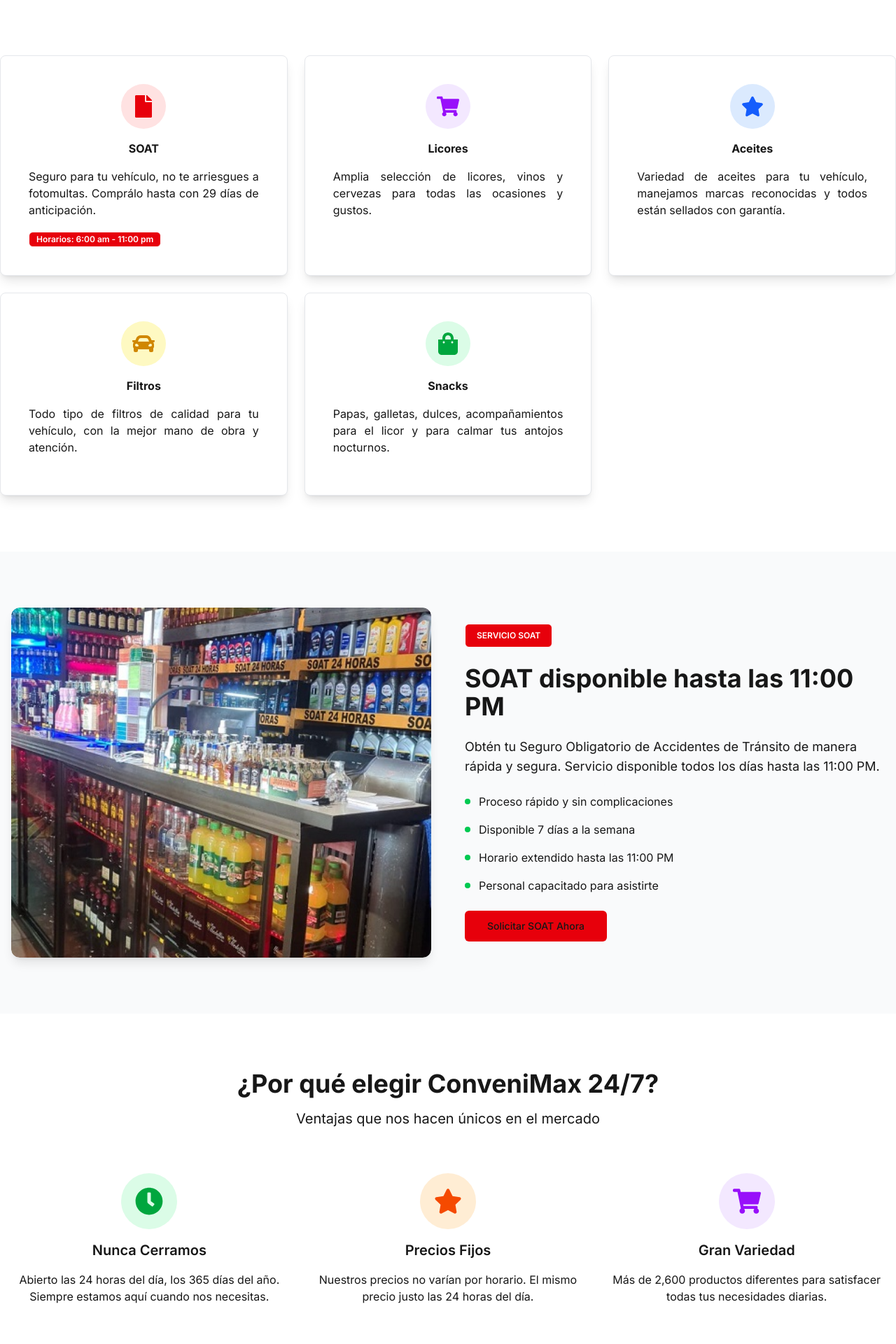
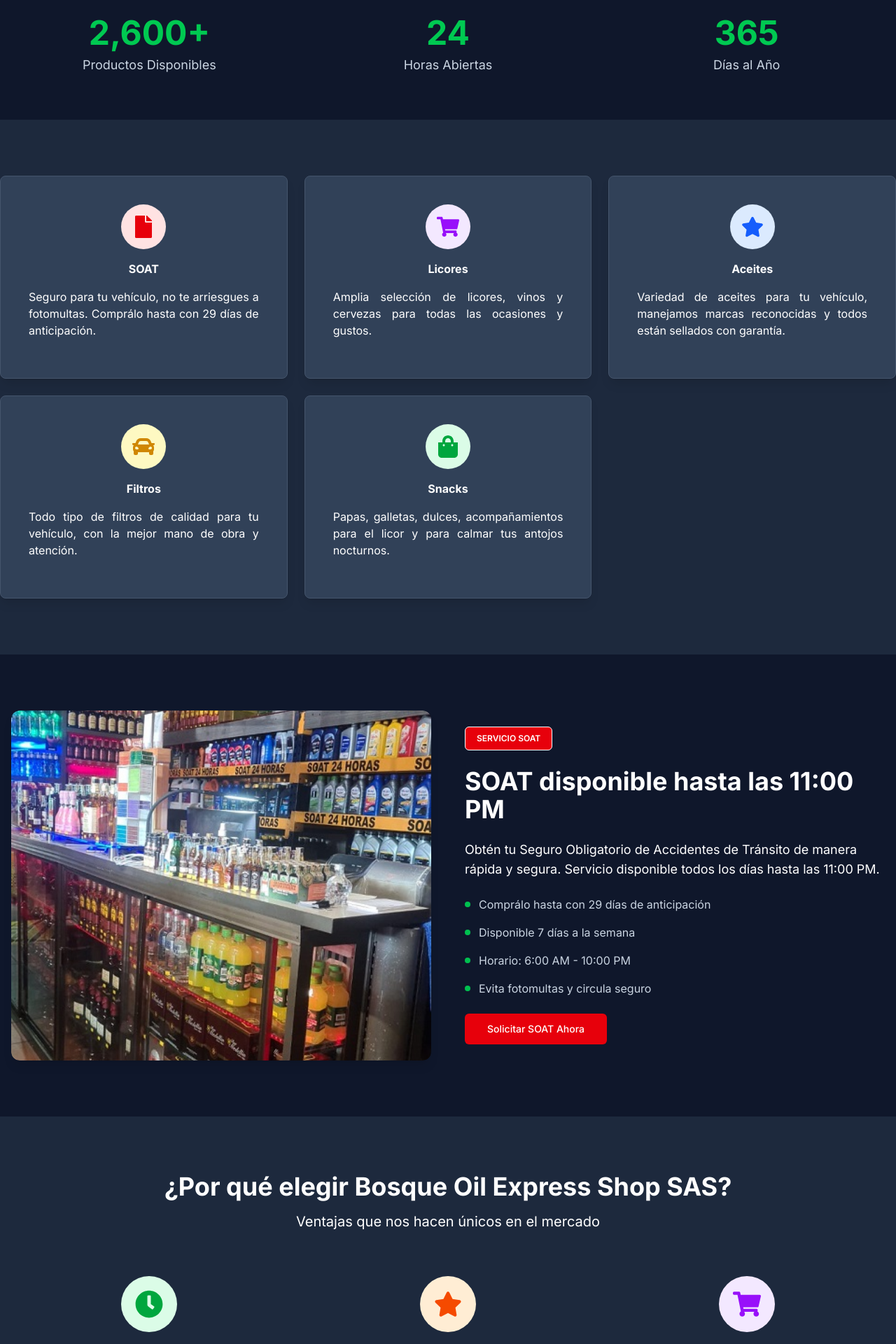
Before and after one commit to YeisonHenao/Bosque-oil-express-shop, a Next.js app: page / in a window 1280 px wide. Shown: the part 820-2740 px from the top of the page at 70% size. Built offline with nearby package versions, Linux system fonts and the light colour scheme.

Commit message:
Se convierte el proyecto en un tema oscuro con animaciones

```diff
--- a/src/app/layout.tsx
+++ b/src/app/layout.tsx
@@ -4,8 +4,6 @@
 import "./globals.css";
 import { Inter } from 'next/font/google' // Importa la fuente Inter
 
-// Configura la fuente. Puedes especificar los pesos que quieres cargar.
-// 'subsets: ['latin']' es esencial para que la fuente funcione correctamente.
 const inter = Inter({ subsets: ['latin'], variable: '--font-inter' })
 
 
--- a/src/app/page.tsx
+++ b/src/app/page.tsx
@@ -7,6 +7,7 @@
 import Button from "@/components/ui/Button";
 import SoatContentSection from "@/components/SoatContentSection";
 import { FloatingElements } from "@/components/FloatingElements";
+import { CounterSection } from "@/components/CounterSection";
 import {
   FaFile,
   FaShoppingCart,
@@ -26,7 +27,11 @@
       <HeroComponent>
         <HeroContent />
       </HeroComponent>
-      <div className="container mx-auto grid grid-cols-1 md:grid-cols-2 lg:grid-cols-3 gap-6 mt-10 max-w-screen-xl py-20">
+      <CounterSection />
+      {/* Feature Cards */}
+      <section id="featureCards" className="bg-slate-800 text-white">
+        <div className="container mx-auto grid grid-cols-1 md:grid-cols-2 lg:grid-cols-3 gap-6 max-w-screen-xl py-20">
+          <AnimatedSection animation="slideUp" delay={100}>
             <Card>
               <div className="w-16 h-16 bg-red-100 rounded-full flex items-center justify-center mx-auto mb-4">
                 <FaFile className="h-8 w-8 text-red-600" />
@@ -38,11 +43,9 @@
                 Seguro para tu vehículo, no te arriesgues a fotomultas. Comprálo
                 hasta con 29 días de anticipación.
               </p>
-          <Badge className="bg-red-600 text-white">
-            {" "}
-            Horarios: 6:00 am - 11:00 pm{" "}
-          </Badge>
             </Card>
+          </AnimatedSection>
+          <AnimatedSection animation="slideUp" delay={200}>
             <Card>
               <div className="w-16 h-16 bg-purple-100 rounded-full flex items-center justify-center mx-auto mb-4">
                 <FaShoppingCart className="h-8 w-8 text-purple-600" />
@@ -55,6 +58,8 @@
                 ocasiones y gustos.
               </p>
             </Card>
+          </AnimatedSection>
+          <AnimatedSection animation="slideUp" delay={300}>
             <Card>
               <div className="w-16 h-16 bg-blue-100 rounded-full flex items-center justify-center mx-auto mb-4">
                 <FaStar className="h-8 w-8 text-blue-600" />
@@ -63,10 +68,12 @@
                 <h2 className="font-bold">Aceites</h2>
               </div>
               <p className="mb-4 text-justify-custom text-center">
-            Variedad de aceites para tu vehículo, manejamos marcas reconocidas y
-            todos están sellados con garantía.
+                Variedad de aceites para tu vehículo, manejamos marcas
+                reconocidas y todos están sellados con garantía.
               </p>
             </Card>
+          </AnimatedSection>
+          <AnimatedSection animation="slideUp" delay={400}>
             <Card>
               {/* Y una cuarta, quinta, etc. para que se sigan ajustando */}
               <div className="w-16 h-16 bg-yellow-100 rounded-full flex items-center justify-center mx-auto mb-4">
@@ -76,10 +83,12 @@
                 <h2 className="font-bold">Filtros</h2>
               </div>
               <p className="mb-4 text-justify-custom text-center">
-            Todo tipo de filtros de calidad para tu vehículo, con la mejor mano
-            de obra y atención.
+                Todo tipo de filtros de calidad para tu vehículo, con la mejor
+                mano de obra y atención.
               </p>
             </Card>
+          </AnimatedSection>
+          <AnimatedSection animation="slideUp" delay={500}>
             <Card className="hover:shadow-green-lg transition-shadow duration-300 ease-in-out">
               <div className="w-16 h-16 bg-green-100 rounded-full flex items-center justify-center mx-auto mb-4">
                 <FaShoppingBag className="h-8 w-8 text-green-600" />
@@ -88,16 +97,18 @@
                 <h2 className="font-bold">Snacks</h2>
               </div>
               <p className="mb-4 text-justify-custom text-center">
-            Papas, galletas, dulces, acompañamientos para el licor y para calmar
-            tus antojos nocturnos.
+                Papas, galletas, dulces, acompañamientos para el licor y para
+                calmar tus antojos nocturnos.
               </p>
             </Card>
+          </AnimatedSection>
         </div>
-      <section id="soat" className="py-20 bg-gray-50">
+      </section>
+      <section id="soat" className="py-20 bg-slate-900">
         {" "}
-        {/* ¡Fondo actualizado a bg-gray-50! */}
         <div className="container px-4 mx-auto">
           <div className="grid lg:grid-cols-2 gap-12 items-center">
+            <AnimatedSection animation="slideRight">
               <div className="relative w-full h-[400px] lg:h-[500px] rounded-xl shadow-lg overflow-hidden">
               <Image
                 src="/interior2.jpg"
@@ -107,16 +118,23 @@
                 className="rounded-xl" // Las esquinas redondeadas y sombra ahora en el contenedor
               />
             </div>
+            </AnimatedSection>
             {/* El componente SoatContentSection ya tiene los textos actualizados */}
+            <AnimatedSection animation="slideLeft" delay={200}>
               <SoatContentSection />
+            </AnimatedSection>
           </div>
         </div>
       </section>
-      <section id="ventajas" className="py-20 bg-white">
+      <section id="ventajas" className="py-20 bg-slate-800 text-white">
         <div className="container px-4 mx-auto">
           <div className="text-center mb-16">
-              <h2 className="text-3xl lg:text-4xl font-bold mb-4">¿Por qué elegir ConveniMax 24/7?</h2>
-              <p className="text-xl text-muted-foreground">Ventajas que nos hacen únicos en el mercado</p>
+            <h2 className="text-3xl lg:text-4xl font-bold mb-4">
+              ¿Por qué elegir Bosque Oil Express Shop SAS?
+            </h2>
+            <p className="text-xl text-muted-foreground">
+              Ventajas que nos hacen únicos en el mercado
+            </p>
           </div>
           <div className="grid md:grid-cols-3 gap-8">
             <div className="text-center space-y-4">
@@ -125,7 +143,8 @@
               </div>
               <h3 className="text-xl font-semibold">Nunca Cerramos</h3>
               <p className="text-muted-foreground">
-                  Abierto las 24 horas del día, los 365 días del año. Siempre estamos aquí cuando nos necesitas.
+                Abierto las 24 horas del día, los 365 días del año. Siempre
+                estamos aquí cuando nos necesitas.
               </p>
             </div>
             <div className="text-center space-y-4">
@@ -134,7 +153,8 @@
               </div>
               <h3 className="text-xl font-semibold">Precios Fijos</h3>
               <p className="text-muted-foreground">
-                  Nuestros precios no varían por horario. El mismo precio justo las 24 horas del día.
+                Nuestros precios no varían por horario. El mismo precio justo
+                las 24 horas del día.
               </p>
             </div>
             <div className="text-center space-y-4">
@@ -143,7 +163,8 @@
               </div>
               <h3 className="text-xl font-semibold">Gran Variedad</h3>
               <p className="text-muted-foreground">
-                  Más de 2,600 productos diferentes para satisfacer todas tus necesidades diarias.
+                Más de 2,600 productos diferentes para satisfacer todas tus
+                necesidades diarias.
               </p>
             </div>
           </div>
@@ -151,9 +172,12 @@
       </section>
       <section className="py-20 bg-green-600 text-white">
         <div className="container px-4 mx-auto text-center">
-            <h2 className="text-3xl lg:text-4xl font-bold mb-4">¿Necesitas algo ahora mismo?</h2>
+          <h2 className="text-3xl lg:text-4xl font-bold mb-4">
+            ¿Necesitas algo ahora mismo?
+          </h2>
           <p className="text-xl mb-8 opacity-90">
-              Visítanos en cualquier momento. Estamos siempre abiertos para servirte.
+            Visítanos en cualquier momento. Estamos siempre abiertos para
+            servirte.
           </p>
           <div className="flex flex-col sm:flex-row gap-4 justify-center">
             <Button size="lg" variant="outline" className="text-lg px-8">
--- a/src/components/HeroComponent.tsx
+++ b/src/components/HeroComponent.tsx
@@ -9,7 +9,7 @@
 const HeroComponent: React.FC<HeroComponentProps> = ({ children }) => {
   return (
     <section
-      className="relative w-full overflow-hidden py-20 lg:py-32 bg-gradient-to-br from-green-50 to-emerald-100 flex items-center justify-center"
+      className="relative w-full overflow-hidden py-20 lg:py-32 bg-gradient-to-br from-slate-800 to-slate-900 flex items-center justify-center"
       // Nuevas clases de Tailwind para el fondo y el relleno vertical
       // 'relative': Necesario si añades elementos posicionados absolutamente dentro.
       // 'w-full': Ocupa todo el ancho disponible.
--- a/src/components/Navbar.tsx
+++ b/src/components/Navbar.tsx
@@ -18,10 +18,10 @@
       <AnimatedSection animation="slideUp">
         {/* Usamos el contenedor simple del primer header */}
         <div className="container flex h-16 items-center justify-between px-4">
-          {/* Logo/Nombre de la web: ConveniMax 24/7 con icono y estilo group */}
+          {/* Logo/Nombre de la web: Bosque Oil Express Shop SAS con icono y estilo group */}
           <div className="flex items-center space-x-2 group">
             <ShoppingCart className="h-6 w-6 text-green-500 group-hover:rotate-12 transition-transform duration-300" />
-            <span className="text-xl font-bold text-white">ConveniMax 24/7</span>
+            <span className="text-xl font-bold text-white">Bosque Oil Express Shop SAS</span>
           </div>
 
           {/* Enlaces centrales: Reducidos y con los estilos de ConveniMax */}
--- a/src/components/SoatContentSection.tsx
+++ b/src/components/SoatContentSection.tsx
@@ -1,9 +1,10 @@
 // components/SoatContentSection.tsx
-import React from 'react';
+import React from "react";
 
 // Asegúrate de que las rutas de importación para Badge y Button sean correctas
-import Badge from './ui/Badge';
-import Button from './ui/Button';
+import Badge from "./ui/Badge";
+import Button from "./ui/Button";
+import { AnimatedSection } from "./AnimatedSection";
 
 // Nota: Si 'text-muted-foreground' te da problemas,
 // es porque no tienes shadcn/ui configurado o no has definido ese color.
@@ -12,37 +13,38 @@
 
 const SoatContentSection: React.FC = () => {
   return (
-    <div className="space-y-6">
-      <Badge className="bg-red-600 text-white px-4 py-2">SERVICIO SOAT</Badge>
+    <div className="space-y-6 text-white">
+      <Badge className="bg-red-600 px-4 py-2">SERVICIO SOAT</Badge>
 
       {/* Título actualizado */}
-      <h2 className="text-3xl lg:text-4xl font-bold">SOAT disponible hasta las 11:00 PM</h2>
+      <h2 className="text-3xl lg:text-4xl font-bold">
+        SOAT disponible hasta las 11:00 PM
+      </h2>
 
       {/* Párrafo actualizado y con text-muted-foreground */}
-      <p className="text-lg text-muted-foreground">
-        Obtén tu Seguro Obligatorio de Accidentes de Tránsito de manera rápida y segura. Servicio disponible
-        todos los días hasta las 11:00 PM.
+      <p className="text-lg">
+        Obtén tu Seguro Obligatorio de Accidentes de Tránsito de manera rápida y
+        segura. Servicio disponible todos los días hasta las 11:00 PM.
       </p>
 
       <div className="space-y-4">
-        {/* Puntos actualizados */}
-        <div className="flex items-center space-x-3">
-          <div className="w-2 h-2 bg-green-500 rounded-full"></div>
-          {/* Eliminamos 'text-gray-300' para que el color se herede o use el predeterminado */}
-          <span>Proceso rápido y sin complicaciones</span>
-        </div>
-        <div className="flex items-center space-x-3">
-          <div className="w-2 h-2 bg-green-500 rounded-full"></div>
-          <span>Disponible 7 días a la semana</span>
-        </div>
-        <div className="flex items-center space-x-3">
-          <div className="w-2 h-2 bg-green-500 rounded-full"></div>
-          <span>Horario extendido hasta las 11:00 PM</span>
-        </div>
-        <div className="flex items-center space-x-3">
-          <div className="w-2 h-2 bg-green-500 rounded-full"></div>
-          <span>Personal capacitado para asistirte</span>
-        </div>
+        {[
+          "Comprálo hasta con 29 días de anticipación",
+          "Disponible 7 días a la semana",
+          "Horario: 6:00 AM - 10:00 PM",
+          "Evita fotomultas y circula seguro",
+        ].map((item, index) => (
+          <AnimatedSection
+            key={index}
+            animation="slideLeft"
+            delay={300 + index * 100}
+          >
+            <div className="flex items-center space-x-3 hover:translate-x-2 transition-transform duration-300">
+              <div className="w-2 h-2 bg-green-500 rounded-full animate-pulse"></div>
+              <span className="text-slate-300">{item}</span>
+            </div>
+          </AnimatedSection>
+        ))}
       </div>
       <Button size="lg" className="bg-red-600 hover:bg-red-700">
         Solicitar SOAT Ahora
--- a/src/components/ui/Card.tsx
+++ b/src/components/ui/Card.tsx
@@ -11,9 +11,9 @@
   return (
     <div
       className={`
-        bg-white rounded-lg shadow-lg overflow-hidden
+        bg-slate-700 border-slate-600 rounded-lg shadow-lg overflow-hidden
         p-6 md:p-8 lg:p-10
-        border border-gray-200
+        border
         hover:shadow-xl transition-shadow duration-300 ease-in-out
         ${className || ''}
       `}
```
Also changed, not shown: src/components/HeroContent.tsx (+3 -4 lines). Lines whose indentation alone changed are shown as unchanged.
